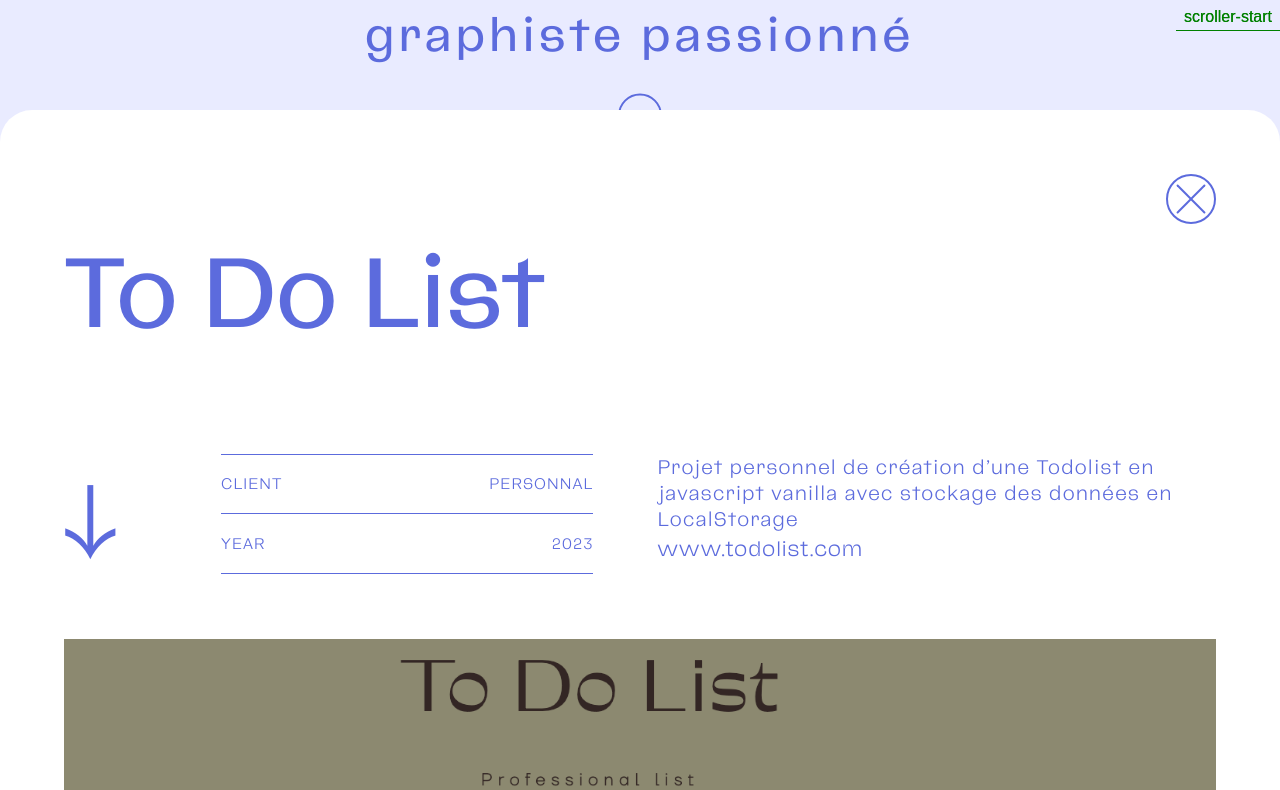
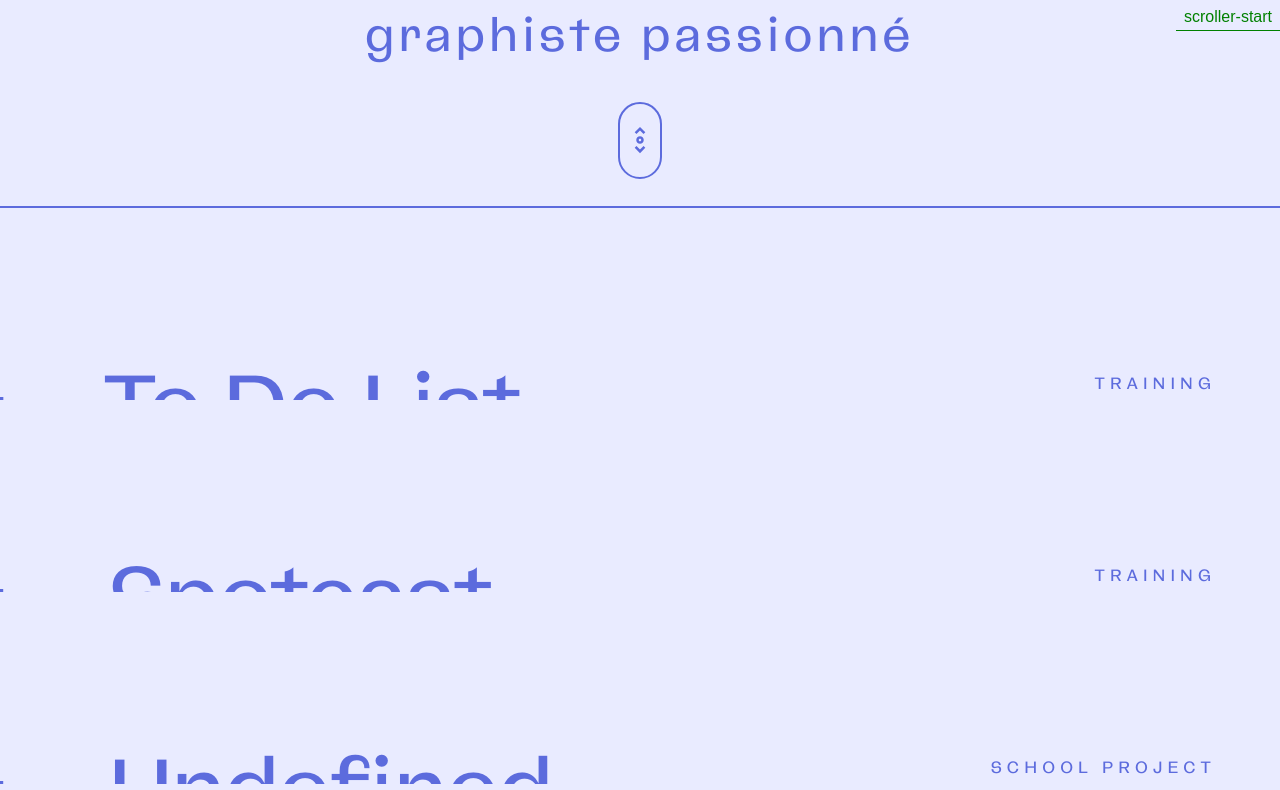
Before and after one commit to Ashitaaka/Portfolio2023, a React (Vite) app: page / in a window 1280 px wide. Shown: the part 770-1560 px from the top of the page. Built offline with nearby package versions, Linux system fonts and the light colour scheme.

Commit message:
changing images path

```diff
--- a/src/components/Home.jsx
+++ b/src/components/Home.jsx
@@ -6,6 +6,7 @@ import MailBanner from "./MailBanner";
 import Stack from "./Stack";
 import Footer from "./Footer";
 import Contact from "./Contact";
+import spotcastBgPicture from "../assets/images/pexels-polina-kovaleva-5717415.jpg"
 
 function Home({
   isBlurred,
@@ -32,28 +33,28 @@ function Home({
           projectId={1}
           projectLink={"todolist"}
           projectName={"To Do List"}
-          imageUrl={"src/assets/images/pexels-polina-kovaleva-5717415.jpg"}
+          imageUrl={spotcastBgPicture}
           projectType={"Training"}
           projectClient={"Personnal"}
         />
         <Project
           projectId={2}
           projectName={"Spotcast"}
-          imageUrl={"src/assets/images/pexels-polina-kovaleva-5717415.jpg"}
+          imageUrl={spotcastBgPicture}
           projectType={"Training"}
           projectClient={"Personnal"}
         />
         <Project
           projectId={3}
           projectName={"Undefined"}
-          imageUrl={"src/assets/images/pexels-polina-kovaleva-5717415.jpg"}
+          imageUrl={spotcastBgPicture}
           projectType={"School project"}
           projectClient={"Personnal"}
         />
         <Project
           projectId={4}
           projectName={"Speech"}
-          imageUrl={"src/assets/images/pexels-polina-kovaleva-5717415.jpg"}
+          imageUrl={spotcastBgPicture}
           projectType={"School project"}
           projectClient={"Personnal"}
         />
--- a/src/components/NavButton.jsx
+++ b/src/components/NavButton.jsx
@@ -17,7 +17,7 @@ const NavButton = ({anchorLink, navButtonTitle}) => {
     }
 
   return (
-    <Link
+    <a
         to={anchorLink}
         className="nav-button"
         onMouseEnter={aboutBtnAnimationIn}
@@ -26,7 +26,7 @@ const NavButton = ({anchorLink, navButtonTitle}) => {
         <p>{navButtonTitle}</p>
         <p className='white-link' ref={buttonTitle}>{navButtonTitle}</p>
         <div className="bg-link" ref={buttonBackground}></div>
-    </Link>
+    </a>
   )
 }
 
--- a/src/components/Project.jsx
+++ b/src/components/Project.jsx
@@ -1,5 +1,5 @@
 import { useEffect } from "react";
-import { Link } from "react-router-dom";
+// import { Link } from "react-router-dom";
 
 gsap.registerEffect(ScrollTrigger);
 
@@ -62,15 +62,15 @@ function Project({
   }, []);
 
   return (
-    <Link
-      to={projectLink}
-      onClick={() => {
-        handleCardExpand();
-        handleBgBlurred();
-        handleSelectedId(projectId);
-        console.log(` test ${projectId}`);
-      }}
-    >
+    // <Link
+    //   to={projectLink}
+    //   onClick={() => {
+    //     handleCardExpand();
+    //     handleBgBlurred();
+    //     handleSelectedId(projectId);
+    //     console.log(` test ${projectId}`);
+    //   }}
+    // >
       <div className="project" style={{ backgroundImage: `url(${imageUrl})` }}>
         <div className="project-content">
           <div className="project-name">
@@ -87,7 +87,7 @@ function Project({
         <div className="test"></div>
         <div className="animated-hr"></div>
       </div>
-    </Link>
+    // </Link>
   );
 }
 
--- a/src/components/ToDoList.jsx
+++ b/src/components/ToDoList.jsx
@@ -1,5 +1,5 @@
 import React from "react"
-import { Link } from 'react-router-dom';
+// import { Link } from 'react-router-dom';
 
 function ToDoList({isBlurred, setIsBlurred, expanded, setExpanded, selectedId}){
     console.log(selectedId);
@@ -10,14 +10,14 @@ function ToDoList({isBlurred, setIsBlurred, expanded, setExpanded, selectedId}){
         <main className={expanded ==="expanded" && selectedId === 1 ? "project-card expanded" : "project-card"}>
                 {/* Project header*/}
                 <section className="project-card-head">
-                    <Link
+                    {/* <Link
                         to={'/'}
                         onClick={()=>{
                             handleBgBlurred();
                             handleCardExpand();
                         }}>
                         <div className="closing-cross"></div>
-                    </Link>
+                    </Link> */}
                     <h2>
                         To Do List
                     </h2>
--- a/src/main.jsx
+++ b/src/main.jsx
@@ -2,35 +2,9 @@ import React from 'react'
 import ReactDOM from 'react-dom/client'
 import App from './App'
 import './sass/styles.scss'
-import {
-    createBrowserRouter,
-    RouterProvider,
-  } from "react-router-dom";
-import ErrorPage from './components/ErrorPage';
-import ToDoList from './components/ToDoList';
-import Home from './components/Home';
-
-const router = createBrowserRouter([
-    {
-        path: "/",
-        element: <App />,
-        errorElement: <ErrorPage />,
-        children:[
-            {
-                path:'home',
-                element: <Home />,
-            },
-            {
-                path:'todolist',
-                element: <ToDoList />,
-            },
-        ],
-    },
-]);
-
 
 ReactDOM.createRoot(document.getElementById('root')).render(
-    <React.StrictMode>
-        <RouterProvider router={router} />
-    </React.StrictMode>
+    //<React.StrictMode>
+        <App />
+    //</React.StrictMode>
 )
--- a/src/sass/styles.scss
+++ b/src/sass/styles.scss
@@ -79,9 +79,11 @@ a {
   &:visited {
     color: $primaryColor;
   }
+
   &:focus {
     color: $primaryColor;
   }
+
   &:hover {
     color: $primaryColor;
   }
@@ -322,15 +324,15 @@ a {
 /*PROJECT CARD*/
 .project-card {
   width: 100vw;
-  height: 85%;
+  // height: 85%;
   z-index: 100;
   padding: 8vh 8vh;
-  position: fixed;
-  top: 25%;
+  // position: fixed;
+  // top: 25%;
   background-color: #fff;
   border-radius: 2em 2em 0 0;
   // box-shadow: 0 0 1em rgb(0, 0, 0, 0.1);
-  transform: translateY(100%);
+  // transform: translateY(100%);
   transition: transform .5s ease-out;
   overflow-y: scroll;
 
@@ -479,27 +481,27 @@ a {
     top: -4vw;
   }
 
-  .about-content{
+  .about-content {
     display: flex;
     gap: 5vw;
   }
 
-  .skills{
-    flex:1;
+  .skills {
+    flex: 1;
     display: flex;
     flex-direction: column;
-    gap:2em;
+    gap: 2em;
 
-    h3{
+    h3 {
       font-family: $textFont;
-      font-size: clamp(14px, 2vw ,20px);
+      font-size: clamp(14px, 2vw, 20px);
       font-weight: 500;
       text-transform: uppercase;
       letter-spacing: .1em;
       margin-bottom: .6em;
     }
 
-    p{
+    p {
       font-size: .9em;
       font-weight: 100;
       letter-spacing: .1em;
@@ -507,21 +509,23 @@ a {
     }
   }
 
-  .about-text{
+  .about-text {
     flex: 2;
     font-weight: 100;
 
-    .chapeau{
-      font-size:clamp(22px, 2.5vw, 40px);
+    .chapeau {
+      font-size: clamp(22px, 2.5vw, 40px);
       font-style: oblique;
       letter-spacing: .04em;
       margin-bottom: 3vw;
     }
-    p{
+
+    p {
       letter-spacing: .1em;
       margin-bottom: 1em;
     }
-    .emphasis{
+
+    .emphasis {
       font-weight: 300;
     }
   }
@@ -529,19 +533,19 @@ a {
 }
 
 /*MAIL BANNER*/
-.mail_banner{
+.mail_banner {
   background-color: #fff;
   color: $primaryColor;
   padding: 1em;
   position: relative;
   overflow: hidden;
 
-  .mail_banner_container{
+  .mail_banner_container {
     display: flex;
     flex-wrap: nowrap;
     gap: 1em;
 
-    .inner_text{
+    .inner_text {
       flex-shrink: 0;
       font-family: $textFont;
       font-weight: 100;
@@ -551,7 +555,7 @@ a {
 }
 
 /* STACK */
-.stack_container{
+.stack_container {
   background-color: $backgrounColor;
   display: flex;
   flex-wrap: wrap;
@@ -559,7 +563,7 @@ a {
   gap: 1vw;
   justify-content: center;
 
-  .stack{
+  .stack {
     padding: .5em 1.5em;
     border: $primaryColor solid clamp(1px, .25vw, 2px);
     font-size: clamp(16px, 2.2vw, 22px);
@@ -568,7 +572,7 @@ a {
 }
 
 /* CONTACT */
-.contact_container{
+.contact_container {
   background-color: #fff;
   color: $primaryColor;
   padding: 5vw 8vw;
@@ -576,13 +580,14 @@ a {
   flex-direction: column;
   justify-content: center;
 
-  p{
+  p {
     font-weight: 100;
-        font-size: clamp(28px, 4vw, 55px);
-        font-family: $displayFont;
-        text-align: center;
+    font-size: clamp(28px, 4vw, 55px);
+    font-family: $displayFont;
+    text-align: center;
   }
-  img{
+
+  img {
     position: relative;
     width: clamp(90px, 16vw, 180px);
     margin: auto;
@@ -591,20 +596,20 @@ a {
 }
 
 /* FOOTER */
-footer{
+footer {
   background-color: $primaryColor;
   color: #fff;
   display: flex;
   justify-content: center;
   padding: 2vw 0;
 
-  .footer_container{
+  .footer_container {
     width: 30%;
     display: flex;
     justify-content: space-between;
   }
 
-  img{
+  img {
     width: clamp(45px, 5vw, 65px);
   }
 }
```
